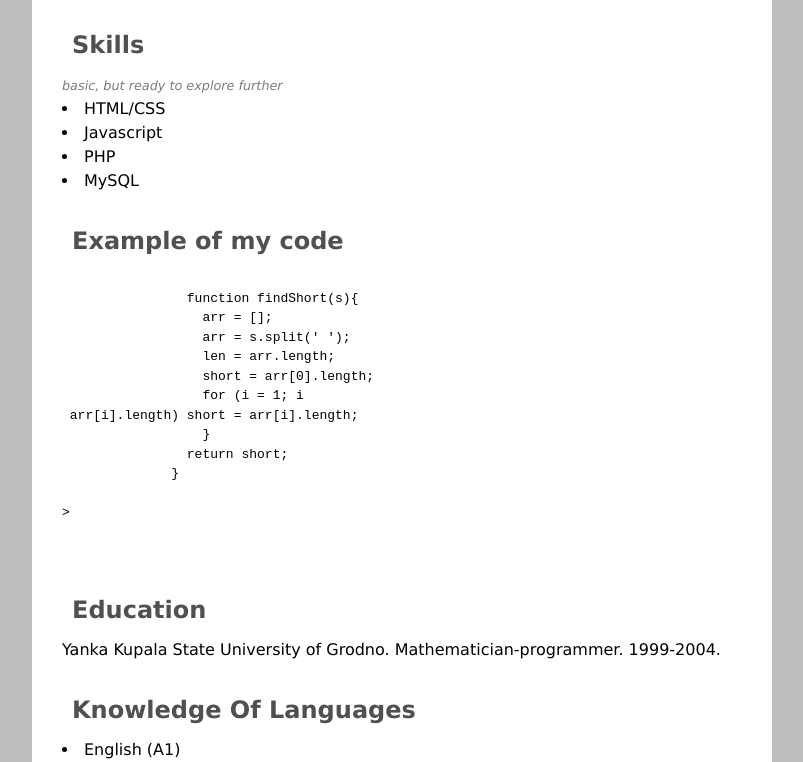
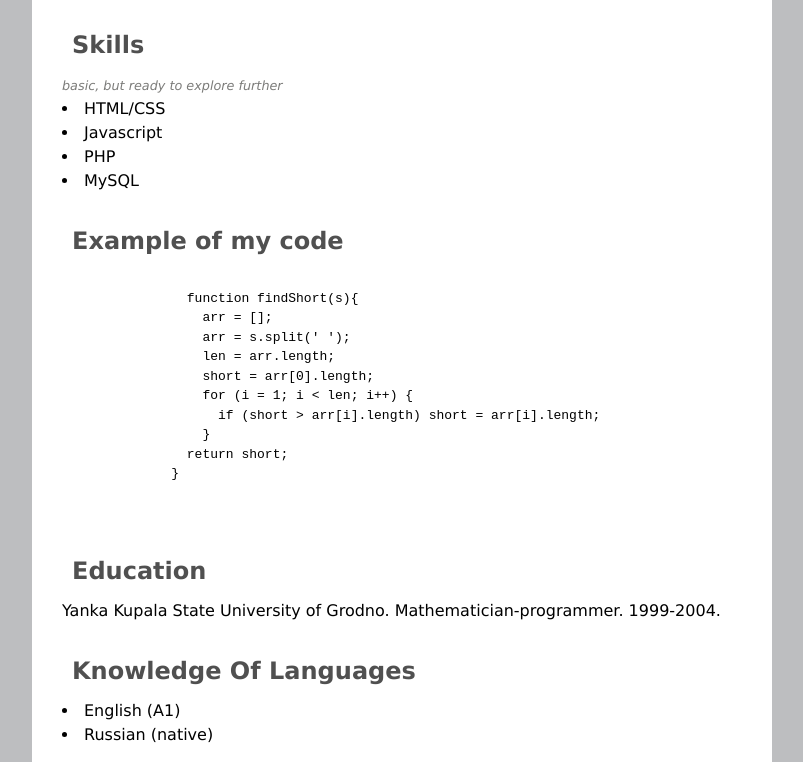
Before and after one commit to 79anvi/rsschool-cv, a plain HTML site: page index.html in a window 1280 px wide. Shown: the part 498-1260 px from the top of the page, without its empty margins (238-1041 px from the left). Drawn offline with Linux system fonts and the light colour scheme.

Commit message:
fix: change code tag

```diff
--- a/index.html
+++ b/index.html
@@ -39,20 +39,20 @@
           </section>
           <section>
             <h2>Example of my code</h2>
-            <code>
-              <pre>
+            <pre>
+              <code>
                 function findShort(s){
                   arr = [];
                   arr = s.split(' ');
                   len = arr.length;
                   short = arr[0].length;
-                  for (i = 1; i <pre len; i++) {
+                  for (i = 1; i < len; i++) {
                     if (short > arr[i].length) short = arr[i].length;
                   }
                 return short;
               }
-              </pre>>
             </code>
+            </pre>
           </section>
           <section>
             <h2>Education</h2>
```
